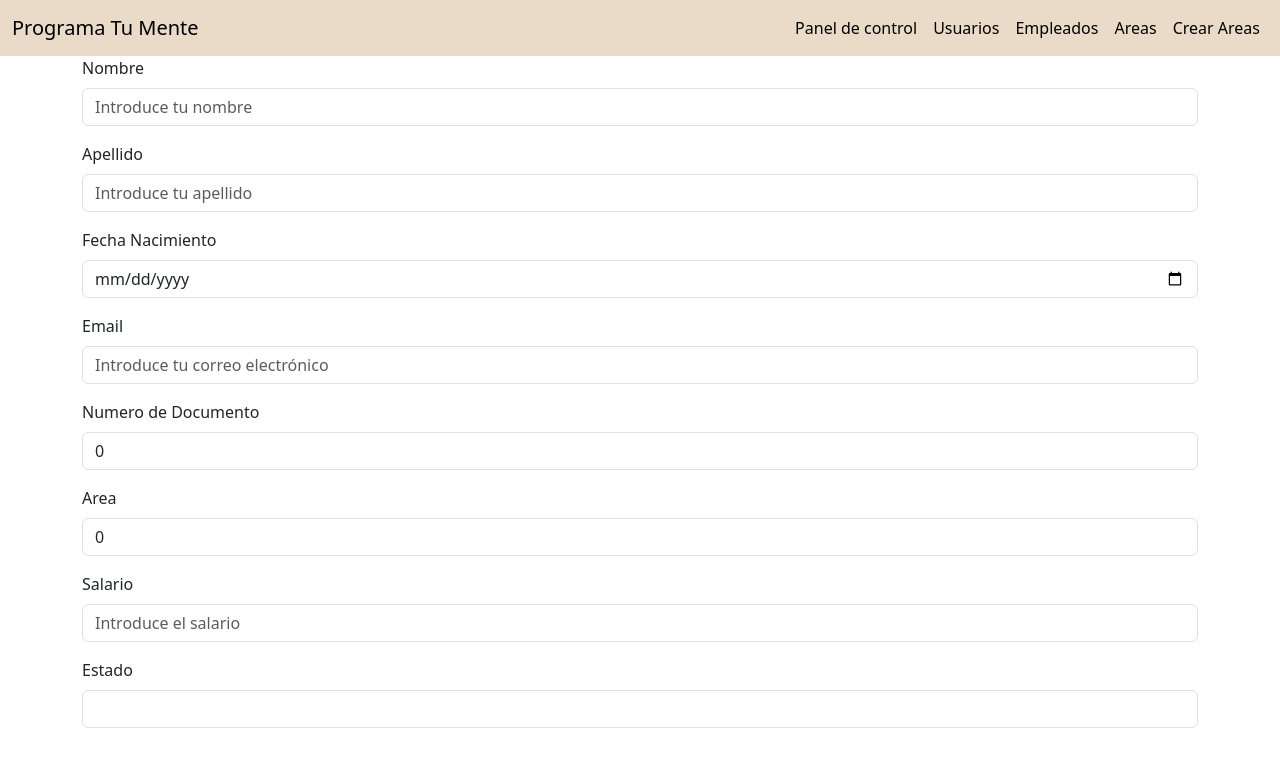
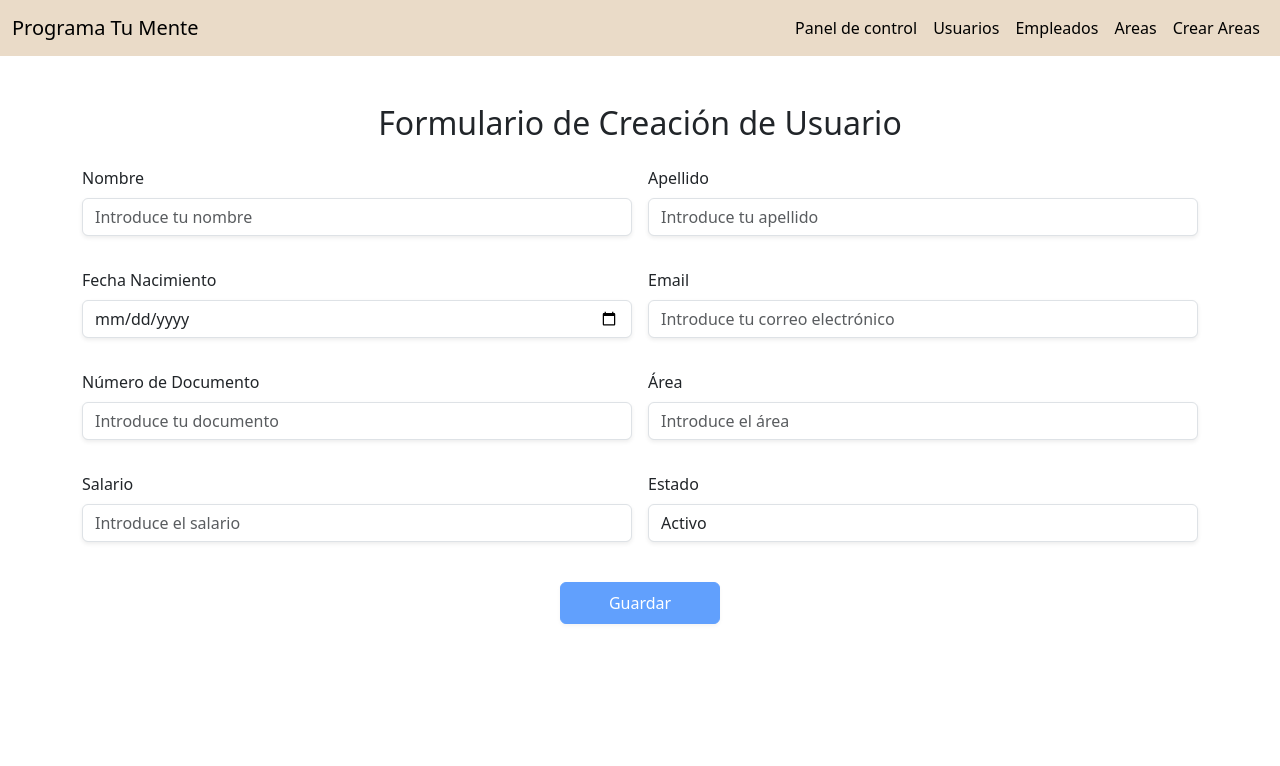
Before and after one commit to OrlandoBurgos34/pruebaTecnicaLudycom, an Angular app: page /creacionUsuarios in a window 1280 px wide. Shown: the top 766 px of the page. Built offline with nearby package versions, Linux system fonts and the light colour scheme.

Commit message:
form design added

```diff
--- a/src/app/modules/creacion-usuarios/creacion-usuarios.component.html
+++ b/src/app/modules/creacion-usuarios/creacion-usuarios.component.html
@@ -1,44 +1,80 @@
-<div class="container">
+<div class="container mt-5">
+  <h2 class="text-center mb-4">Formulario de Creación de Usuario</h2>
   <form [formGroup]="userForm">
+    <div class="row g-3">
+      <!-- Primera columna -->
+      <div class="col-md-6">
         <div class="mb-3">
           <label for="name" class="form-label">Nombre</label>
           <input
             type="text"
-        class="form-control"
+            class="form-control shadow-sm"
             id="name"
             formControlName="name"
             placeholder="Introduce tu nombre"
             maxlength="50"
           />
+          <div
+            *ngIf="
+              userForm.get('name')?.invalid && userForm.get('name')?.touched
+            "
+            class="invalid-feedback"
+          >
+            {{ nameErrorMessage }}
+          </div>
+        </div>
       </div>
 
+      <div class="col-md-6">
         <div class="mb-3">
           <label for="lastName" class="form-label">Apellido</label>
           <input
             type="text"
-        class="form-control"
+            class="form-control shadow-sm"
             id="lastName"
             formControlName="lastName"
             placeholder="Introduce tu apellido"
             maxlength="50"
           />
+          <div
+            *ngIf="
+              userForm.get('lastName')?.invalid &&
+              userForm.get('lastName')?.touched
+            "
+            class="invalid-feedback"
+          >
+            {{ lastNameErrorMessage }}
+          </div>
+        </div>
       </div>
 
+      <div class="col-md-6">
         <div class="mb-3">
           <label for="dateOfBirth" class="form-label">Fecha Nacimiento</label>
           <input
             type="date"
-        class="form-control"
+            class="form-control shadow-sm"
             id="dateOfBirth"
             formControlName="dateOfBirth"
           />
+          <div
+            *ngIf="
+              userForm.get('dateOfBirth')?.invalid &&
+              userForm.get('dateOfBirth')?.touched
+            "
+            class="invalid-feedback"
+          >
+            La fecha de nacimiento es obligatoria.
+          </div>
+        </div>
       </div>
 
+      <div class="col-md-6">
         <div class="mb-3">
           <label for="email" class="form-label">Email</label>
           <input
             type="email"
-        class="form-control"
+            class="form-control shadow-sm"
             id="email"
             formControlName="email"
             maxlength="50"
@@ -49,52 +85,133 @@
             }"
           />
           <div
-        *ngIf="userForm.get('email')?.invalid && userForm.get('email')?.touched"
+            *ngIf="
+              userForm.get('email')?.invalid && userForm.get('email')?.touched
+            "
             class="invalid-feedback"
           >
             {{ emailErrorMessage }}
           </div>
         </div>
+      </div>
 
+      <div class="col-md-6">
         <div class="mb-3">
-      <label for="documentNumber" class="form-label">Numero de Documento</label>
+          <label for="documentNumber" class="form-label"
+            >Número de Documento</label
+          >
           <input
-        type="number"
-        class="form-control"
+            type="text"
+            class="form-control shadow-sm"
             id="documentNumber"
             formControlName="documentNumber"
             placeholder="Introduce tu documento"
+            maxlength="7"
+            pattern="\d{7}"
+            inputmode="numeric"
+            [ngClass]="{
+              'is-invalid':
+                userForm.get('documentNumber')?.invalid &&
+                userForm.get('documentNumber')?.touched
+            }"
           />
+          <div
+            *ngIf="
+              userForm.get('documentNumber')?.invalid &&
+              userForm.get('documentNumber')?.touched
+            "
+            class="invalid-feedback"
+          >
+            {{ documentNumberErrorMessage }}
+          </div>
+        </div>
       </div>
 
+      <div class="col-md-6">
         <div class="mb-3">
-      <label for="area" class="form-label">Area</label>
+          <label for="area" class="form-label">Área</label>
           <input
-        type="number"
-        class="form-control"
+            type="text"
+            class="form-control shadow-sm"
             id="area"
             formControlName="area"
-        placeholder="Introduce el area"
+            placeholder="Introduce el área"
+            pattern="\d{2}"
+            [ngClass]="{
+              'is-invalid':
+                userForm.get('area')?.invalid && userForm.get('area')?.touched
+            }"
           />
+          <div
+            *ngIf="
+              userForm.get('area')?.invalid && userForm.get('area')?.touched
+            "
+            class="invalid-feedback"
+          >
+            El área debe ser un número entre 10 y 99.
+          </div>
+        </div>
       </div>
 
+      <div class="col-md-6">
         <div class="mb-3">
-      <label for="area" class="form-label">Salario</label>
+          <label for="salary" class="form-label">Salario</label>
           <input
-        type="number"
-        class="form-control"
+            type="text"
+            class="form-control shadow-sm"
             id="salary"
             formControlName="salary"
             placeholder="Introduce el salario"
+            pattern="^\d+(\.\d{2})?$"
+            [ngClass]="{
+              'is-invalid':
+                userForm.get('salary')?.invalid &&
+                userForm.get('salary')?.touched
+            }"
           />
+          <div
+            *ngIf="
+              userForm.get('salary')?.invalid && userForm.get('salary')?.touched
+            "
+            class="invalid-feedback"
+          >
+            El salario debe ser un número decimal válido con dos decimales.
+          </div>
+        </div>
       </div>
 
+      <div class="col-md-6">
         <div class="mb-3">
-      <label for="area" class="form-label">Estado</label>
-      <select name="Estado" id="" class="form-control" formControlName="status">
-        <option value="1">Activo</option>
-        <option value="0">Inactivo</option>
+          <label for="status" class="form-label">Estado</label>
+          <select
+            id="status"
+            class="form-control shadow-sm"
+            formControlName="status"
+          >
+            <option value="Activo">Activo</option>
+            <option value="Inactivo">Inactivo</option>
           </select>
+          <div
+            *ngIf="
+              userForm.get('status')?.invalid && userForm.get('status')?.touched
+            "
+            class="invalid-feedback"
+          >
+            El estado es obligatorio.
+          </div>
+        </div>
+      </div>
+    </div>
+
+    <!-- Botón Guardar -->
+    <div class="text-center mt-4">
+      <button
+        type="submit"
+        class="btn btn-primary shadow-sm px-5 py-2"
+        [disabled]="userForm.invalid"
+      >
+        Guardar
+      </button>
     </div>
   </form>
 </div>
--- a/src/app/modules/creacion-usuarios/creacion-usuarios.component.ts
+++ b/src/app/modules/creacion-usuarios/creacion-usuarios.component.ts
@@ -1,10 +1,10 @@
-import { Component, ElementRef, OnInit, ViewChild } from '@angular/core';
+import { Component, OnInit } from '@angular/core';
 import { FormBuilder, FormGroup, Validators } from '@angular/forms';
 
 @Component({
   selector: 'app-creacion-usuarios',
   templateUrl: './creacion-usuarios.component.html',
-  styleUrl: './creacion-usuarios.component.css',
+  styleUrls: ['./creacion-usuarios.component.css'],
 })
 export class CreacionUsuariosComponent implements OnInit {
   userForm!: FormGroup;
@@ -13,20 +13,45 @@ export class CreacionUsuariosComponent implements OnInit {
 
   ngOnInit(): void {
     this.userForm = this.fb.group({
-      name: ['', [Validators.required, Validators.maxLength(50)]],
-      lastName: ['', [Validators.required, Validators.maxLength(50)]],
-      dateOfBirth: [Date, [Validators.required]], //TODO: verificar
+      name: [
+        '',
+        [
+          Validators.required,
+          Validators.maxLength(50),
+          Validators.pattern(/^[a-zA-Z\s]+$/),
+        ],
+      ],
+      lastName: [
+        '',
+        [
+          Validators.required,
+          Validators.maxLength(50),
+          Validators.pattern(/^[a-zA-Z\s]+$/),
+        ],
+      ],
+      dateOfBirth: ['', Validators.required],
       email: [
         '',
         [Validators.required, Validators.email, Validators.maxLength(50)],
       ],
       documentNumber: [
-        0,
-        [Validators.required, Validators.minLength(7), Validators.maxLength(7)],
-      ], //TODO: corregir
-      area: [0, [Validators.required, Validators.minLength(6)]], // TODO: corregir
-      salary: ['', [Validators.required, Validators.minLength(6)]], // TODO: corregir
-      status: ['', [Validators.required, Validators.minLength(6)]], // TODO: corregir
+        null,
+        [Validators.required, Validators.pattern(/^\d{7}$/)],
+      ],
+      area: [
+        null,
+        [
+          Validators.required,
+          Validators.pattern(/^\d{2}$/),
+          Validators.min(10),
+          Validators.max(99),
+        ],
+      ],
+      salary: [
+        null,
+        [Validators.required, Validators.pattern(/^\d+(\.\d{2})?$/)],
+      ],
+      status: ['Activo', Validators.required],
     });
   }
 
@@ -40,4 +65,71 @@ export class CreacionUsuariosComponent implements OnInit {
     }
     return null;
   }
+
+  get nameErrorMessage(): string | null {
+    const nameControl = this.userForm.get('name');
+    if (nameControl?.hasError('required')) {
+      return 'El nombre es obligatorio.';
+    }
+    if (nameControl?.hasError('pattern')) {
+      return 'El nombre solo puede contener letras.';
+    }
+    if (nameControl?.hasError('maxlength')) {
+      return 'El nombre no debe exceder 50 caracteres.';
+    }
+    return null;
+  }
+
+  get lastNameErrorMessage(): string | null {
+    const lastNameControl = this.userForm.get('lastName');
+    if (lastNameControl?.hasError('required')) {
+      return 'El apellido es obligatorio.';
+    }
+    if (lastNameControl?.hasError('pattern')) {
+      return 'El apellido solo puede contener letras.';
+    }
+    if (lastNameControl?.hasError('maxlength')) {
+      return 'El apellido no debe exceder 50 caracteres.';
+    }
+    return null;
+  }
+
+  get documentNumberErrorMessage(): string | null {
+    const documentNumberControl = this.userForm.get('documentNumber');
+    if (documentNumberControl?.hasError('required')) {
+      return 'El número de documento es obligatorio.';
+    }
+    if (documentNumberControl?.hasError('pattern')) {
+      return 'El número de documento debe tener exactamente 7 dígitos.';
+    }
+    return null;
+  }
+
+  get areaErrorMessage(): string | null {
+    const areaControl = this.userForm.get('area');
+    if (areaControl?.hasError('required')) {
+      return 'El área es obligatoria.';
+    }
+    if (areaControl?.hasError('pattern')) {
+      return 'El área debe ser un número de 2 dígitos.';
+    }
+    if (areaControl?.hasError('min')) {
+      return 'El área debe ser al menos 10.';
+    }
+    if (areaControl?.hasError('max')) {
+      return 'El área no puede ser mayor a 99.';
+    }
+    return null;
+  }
+
+  get salaryErrorMessage(): string | null {
+    const salaryControl = this.userForm.get('salary');
+    if (salaryControl?.hasError('required')) {
+      return 'El salario es obligatorio.';
+    }
+    if (salaryControl?.hasError('pattern')) {
+      return 'El salario debe ser un número decimal válido con hasta dos decimales.';
+    }
+    return null;
+  }
 }
```
Lines whose indentation alone changed are shown as unchanged.
